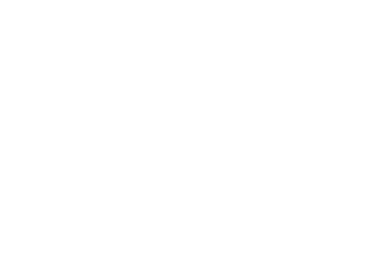
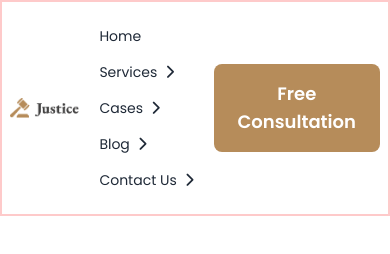
Before and after one commit to Rezwan66/legal-solutions-website, a plain HTML site: page index.html in a window 390 px wide. Drawn offline with nearby package versions, Linux system fonts and the light colour scheme.

Commit message:
responsive navbar created

```diff
--- a/index.html
+++ b/index.html
@@ -28,15 +28,41 @@
         href="https://fonts.googleapis.com/css2?family=EB+Garamond:wght@800&family=Poppins:wght@400;500;600;700;800;900&display=swap"
         rel="stylesheet">
     <style>
-        .font-garamond{font-family: 'EB Garamond', serif;}
-        .font-poppins{font-family: 'Poppins', sans-serif;}
+        .font-garamond {
+            font-family: 'EB Garamond', serif;
+        }
+
+        .font-poppins {
+            font-family: 'Poppins', sans-serif;
+        }
     </style>
     <!-- font awesome -->
     <script src="https://kit.fontawesome.com/1428732692.js" crossorigin="anonymous"></script>
 </head>
 
 <body class="font-poppins">
-    <header></header>
+    <header>
+        <nav class="max-w-screen-xl mx-auto border-2 border-red-200">
+            <div class="navbar bg-base-100">
+                <div class="navbar-start">
+                    <img src="./images/logo2.png" alt="">
+                </div>
+                <div class="navbar-center lg:flex">
+                    <ul class="menu md:flex-row px-1">
+                        <li><a>Home</a></li>
+                        <li><a>Services <i class="fa-solid fa-chevron-right"></i></a></li>
+                        <li><a>Cases <i class="fa-solid fa-chevron-right"></i></a></li>
+                        <li><a>Blog <i class="fa-solid fa-chevron-right"></i></a></li>
+                        <li><a>Contact Us <i class="fa-solid fa-chevron-right"></i></a></li>
+                    </ul>
+                </div>
+                <div class="navbar-end">
+                    <!-- <a class="btn bg-primary-color text-white text-lg font-semibold p-5">Free Consultation</a> -->
+                    <button class="bg-primary-color text-white text-lg font-semibold px-6 py-4 rounded-lg">Free Consultation</button>
+                </div>
+            </div>
+        </nav>
+    </header>
     <main></main>
     <footer></footer>
 </body>
```
